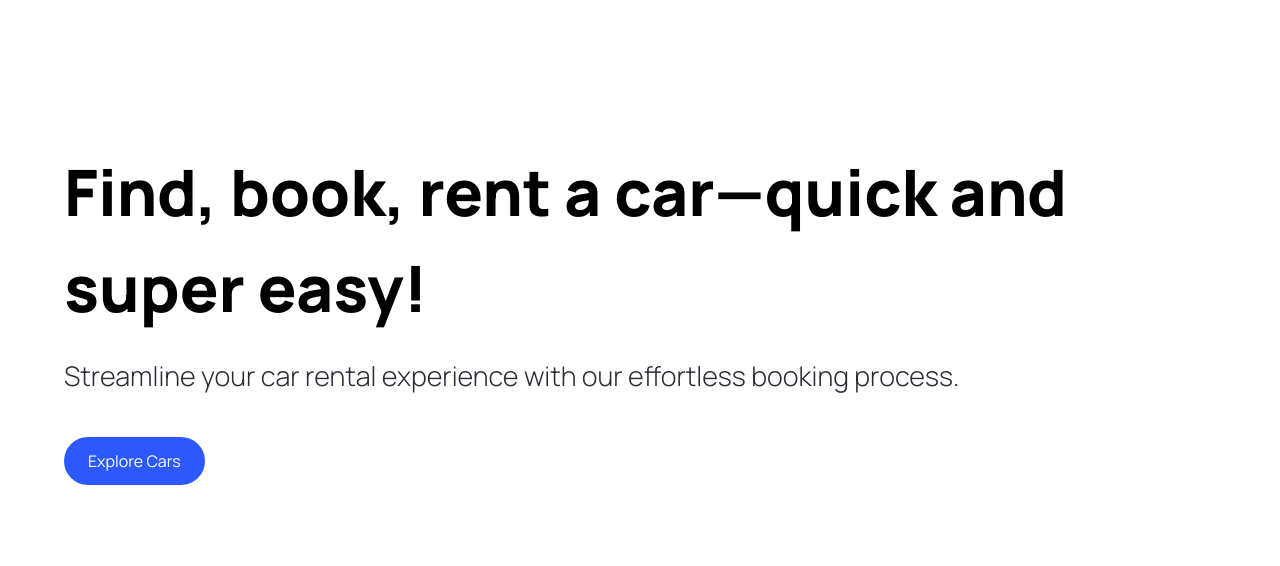
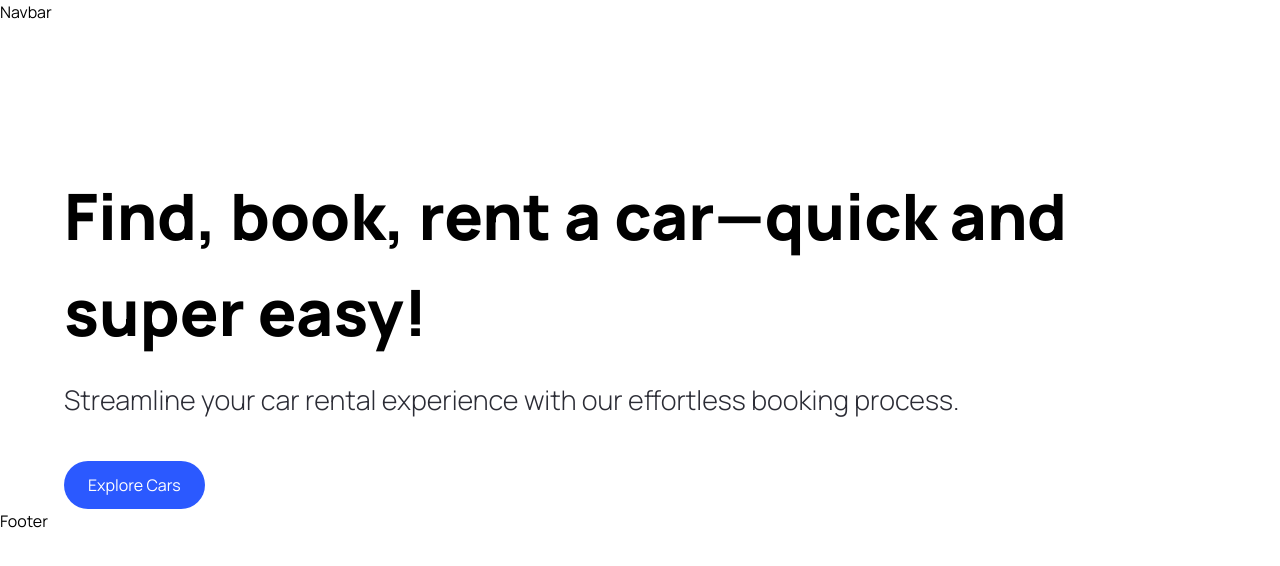
Before and after one commit to AdugboAghogho/car__showcase, a Next.js app: page / in a window 1280 px wide. Shown: the top 566 px of the page. Built offline with nearby package versions, Linux system fonts and the light colour scheme.

Commit message:
navbar and footer

```diff
--- a/app/layout.tsx
+++ b/app/layout.tsx
@@ -1,12 +1,10 @@
-import type { Metadata } from "next";
-import { Inter } from "next/font/google";
+import Navbar from "@/components/Navbar";
 import "./globals.css";
+import Footer from "@/components/Footer";
 
-const inter = Inter({ subsets: ["latin"] });
-
-export const metadata: Metadata = {
+export const metadata = {
   title: "Car Showcase App",
-  description: "Generated by create next app",
+  description: "Discover The Best Car In the World",
 };
 
 export default function RootLayout({
@@ -16,7 +14,11 @@ export default function RootLayout({
 }>) {
   return (
     <html lang="en">
-      <body className={inter.className}>{children}</body>
+      <body className='relative'>
+        <Navbar />
+        {children}
+        <Footer />
+      </body>
     </html>
   );
 }
--- /dev/null
+++ b/components/Footer.tsx
@@ -0,0 +1,11 @@
+import React from 'react'
+
+const Footer = () => {
+  return (
+    <div>
+      Footer
+    </div>
+  )
+}
+
+export default Footer
--- /dev/null
+++ b/components/Navbar.tsx
@@ -0,0 +1,11 @@
+import React from 'react'
+
+const Navbar = () => {
+  return (
+    <div>
+      Navbar
+    </div>
+  )
+}
+
+export default Navbar
--- a/components/index.ts
+++ b/components/index.ts
@@ -1,7 +1,11 @@
 import Hero from "./Hero";
 import CustomButton from "./CustomButton";
+import Navbar from './Navbar';
+import Footer from './Footer';
 
 export {
     Hero,
-    CustomButton
+    CustomButton,
+    Navbar,
+    Footer,
 }
```
